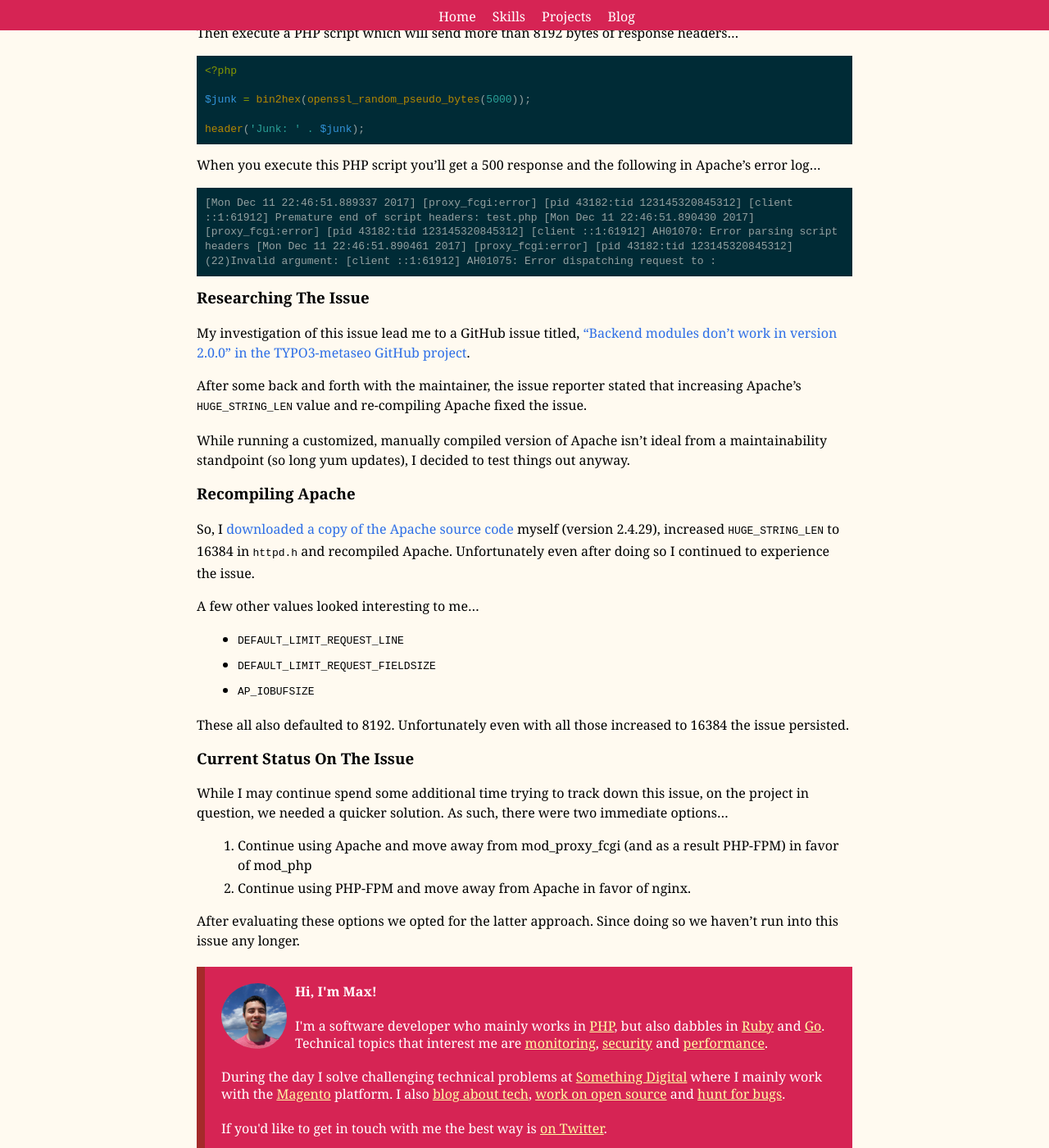
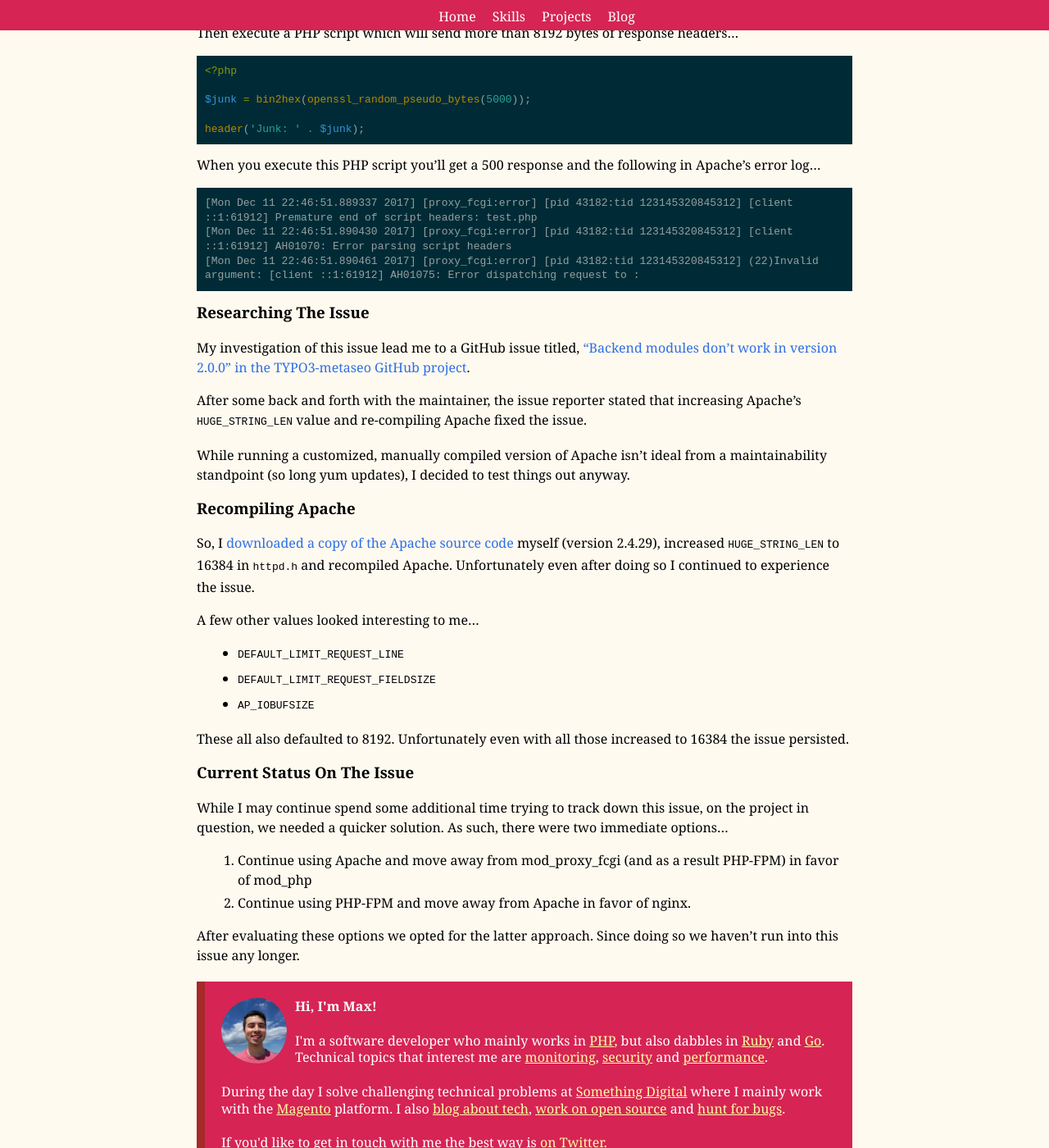
Before and after one commit to mpchadwick/mpchadwick.github.io, a Jekyll site: the page built from _posts/2017-12-18-http-response-header-size-limit-with-mod-proxy-fcgi.md, in a window 1280 px wide and 1400 px high, scrolled down 628 px. Shown: the whole window at 82% size. Built offline with Jekyll 4.4.1, drawn with Linux system fonts in a browser that asks for light colours; comment, search, counter and statistics services are not loaded.

Commit message:
Actually wrap

```diff
--- a/_sass/_global.scss
+++ b/_sass/_global.scss
@@ -54,7 +54,7 @@ pre {
 }
 .wrap {
     pre code {
-        white-space: initial;
+        white-space: pre-wrap;
     }
 }
 blockquote {
```
